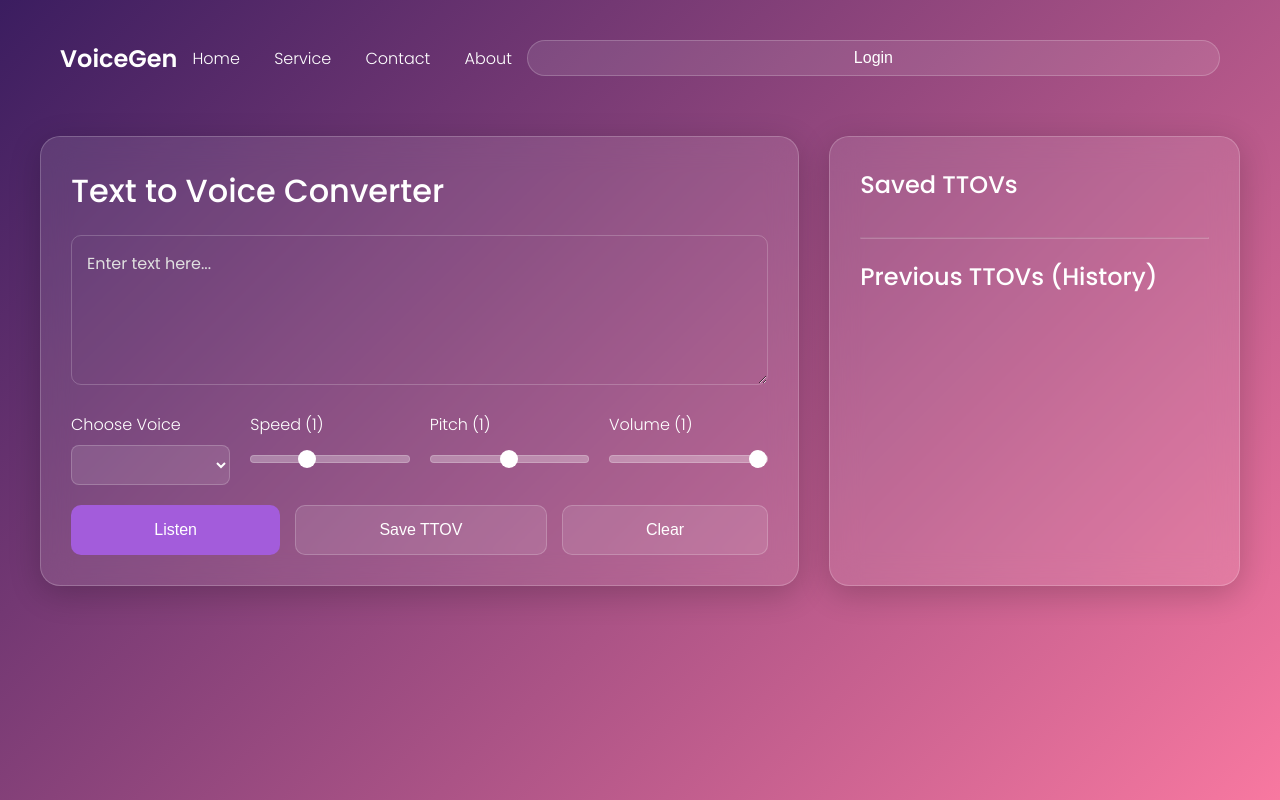
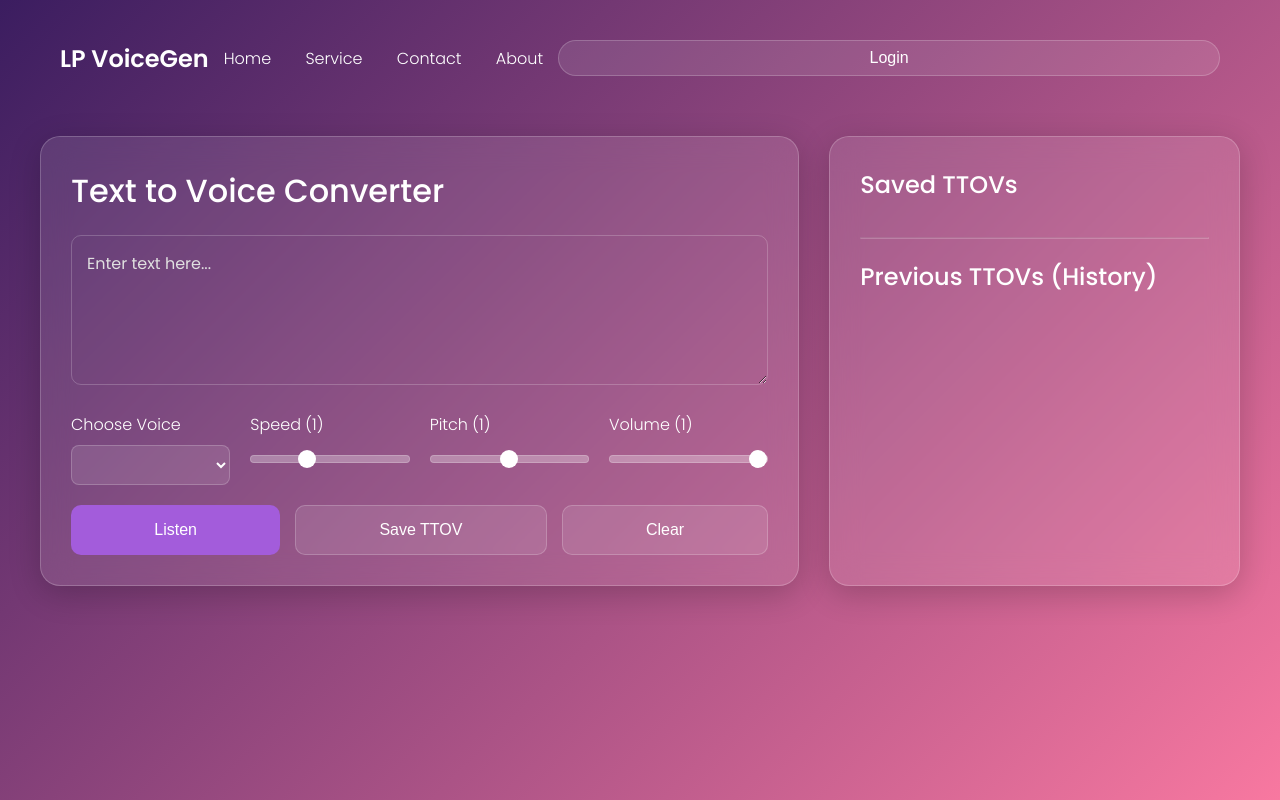
Before and after one commit to thisiskarthick-5/text-to-speech, a plain HTML site: page index.html in a window 1280 px wide. Drawn offline with Linux system fonts and the light colour scheme.

Commit message:
Update index.html

```diff
--- a/index.html
+++ b/index.html
@@ -3,7 +3,7 @@
 <head>
     <meta charset="UTF-8">
     <meta name="viewport" content="width=device-width, initial-scale=1.0">
-    <title>NextGen Text-to-Voice</title>
+    <title>LPText-to-Voice</title>
     <style>
         /* --- Basic Setup & Fonts --- */
         @import url('https://fonts.googleapis.com/css2?family=Poppins:wght@300;400;500;600&display=swap');
@@ -402,7 +402,7 @@
     </div>
 
     <header>
-        <div class="logo">VoiceGen</div>
+        <div class="logo">LP VoiceGen</div>
         <nav id="main-nav">
             <button class="close-nav-btn">&times;</button>
             <a href="#">Home</a>
```
